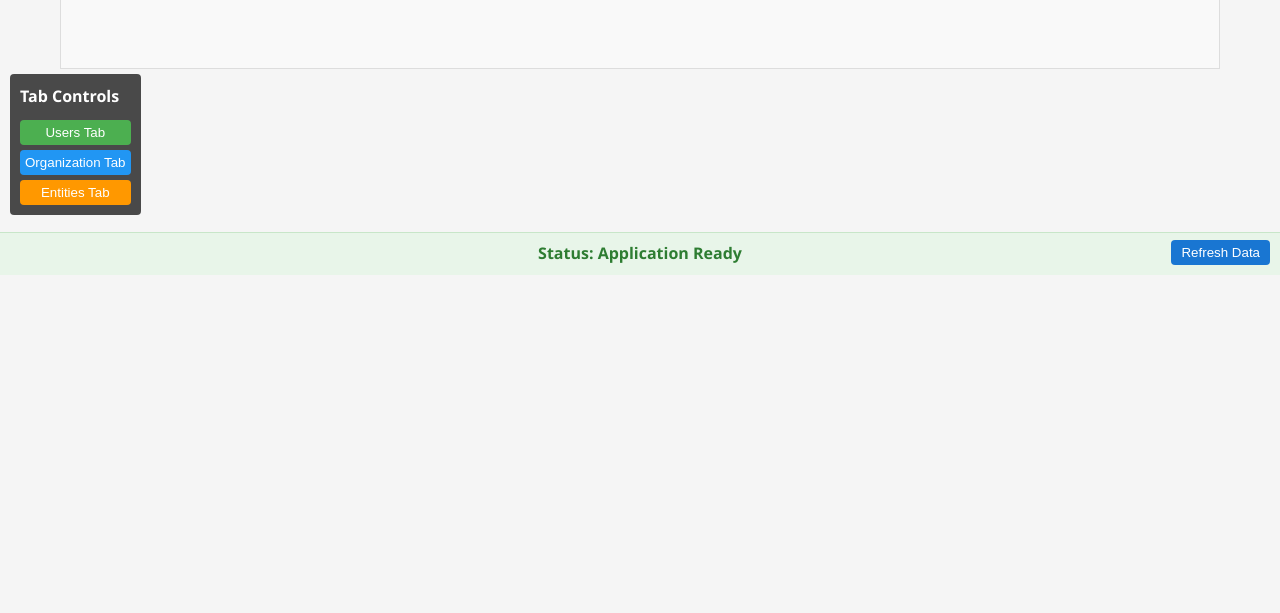
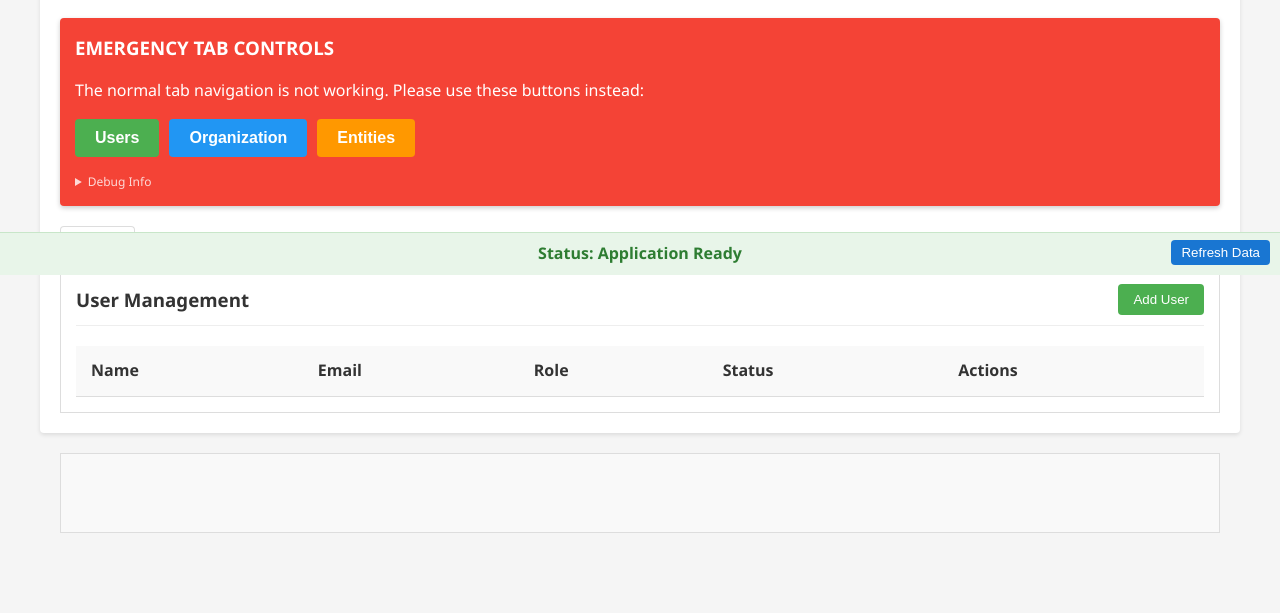
Before and after one commit to tpfbill/nonprofit-fund-accounting, a website: page index.html in a window 1280 px wide. Shown: the part 525-1138 px from the top of the page. Before the commit the page ends 800 px from the top, so only its background shows below. Drawn offline with Linux system fonts and the light colour scheme; no server answers.

Commit message:
Add emergency tab fix with complete tab system replacement

```diff
--- /dev/null
+++ b/emergency-tab-fix.js
@@ -0,0 +1,254 @@
+/**
+ * EMERGENCY TAB FIX - Complete replacement for tab functionality
+ * This is the most aggressive approach possible - completely bypassing the original tab system
+ */
+
+// Wait until the page is fully loaded
+window.addEventListener('load', function() {
+    console.log('EMERGENCY: Window fully loaded, starting emergency tab fix');
+
+    // Diagnostic info about the page
+    console.log('EMERGENCY DIAGNOSTICS:');
+    console.log('- Settings page exists:', !!document.getElementById('settings-page'));
+    console.log('- Users panel exists:', !!document.getElementById('settings-users'));
+    console.log('- Organization panel exists:', !!document.getElementById('settings-organization'));
+    console.log('- Entities panel exists:', !!document.getElementById('settings-entities'));
+
+    // Force the Settings page to be visible if needed
+    const settingsPage = document.getElementById('settings-page');
+    if (settingsPage) {
+        console.log('EMERGENCY: Found settings page, ensuring it is visible');
+        settingsPage.classList.add('active');
+
+        // Add a small delay to ensure the page is visible
+        setTimeout(createEmergencyTabControl, 500);
+    } else {
+        console.log('EMERGENCY: Settings page not found! Adding observer');
+        // If settings page isn't available yet, set up an observer to wait for it
+        const observer = new MutationObserver(function(mutations) {
+            for (const mutation of mutations) {
+                if (mutation.type === 'childList' && mutation.addedNodes.length) {
+                    for (const node of mutation.addedNodes) {
+                        if (node.id === 'settings-page') {
+                            console.log('EMERGENCY: Settings page added to DOM');
+                            node.classList.add('active');
+                            createEmergencyTabControl();
+                            observer.disconnect();
+                            return;
+                        }
+                    }
+                }
+            }
+        });
+
+        observer.observe(document.body, { childList: true, subtree: true });
+    }
+
+    // Force navigation to Settings page
+    const settingsNavItem = document.querySelector('.nav-item[data-page="settings"]');
+    if (settingsNavItem) {
+        console.log('EMERGENCY: Found settings nav item, clicking it');
+        settingsNavItem.click();
+    } else {
+        console.log('EMERGENCY: Settings nav item not found');
+    }
+});
+
+// Creates a complete replacement for the tab system
+function createEmergencyTabControl() {
+    console.log('EMERGENCY: Creating emergency tab control');
+
+    // Find or create container for emergency controls
+    let container = document.getElementById('emergency-tab-controls');
+
+    if (!container) {
+        // Create a styled container for the emergency tab controls
+        container = document.createElement('div');
+        container.id = 'emergency-tab-controls';
+        container.style.margin = '20px 0';
+        container.style.padding = '15px';
+        container.style.backgroundColor = '#f44336';
+        container.style.color = 'white';
+        container.style.borderRadius = '4px';
+        container.style.boxShadow = '0 2px 5px rgba(0,0,0,0.2)';
+
+        // Add a heading to explain the emergency controls
+        const heading = document.createElement('h3');
+        heading.textContent = 'EMERGENCY TAB CONTROLS';
+        heading.style.marginTop = '0';
+        heading.style.marginBottom = '15px';
+        container.appendChild(heading);
+
+        // Add explanation text
+        const explanation = document.createElement('p');
+        explanation.textContent = 'The normal tab navigation is not working. Please use these buttons instead:';
+        explanation.style.marginBottom = '15px';
+        container.appendChild(explanation);
+
+        // Add button container
+        const buttonContainer = document.createElement('div');
+        buttonContainer.style.display = 'flex';
+        buttonContainer.style.gap = '10px';
+
+        // Add buttons for each tab
+        const buttons = [
+            { text: 'Users', id: 'settings-users', color: '#4caf50' },
+            { text: 'Organization', id: 'settings-organization', color: '#2196f3' },
+            { text: 'Entities', id: 'settings-entities', color: '#ff9800' }
+        ];
+
+        buttons.forEach(btn => {
+            const button = document.createElement('button');
+            button.textContent = btn.text;
+            button.style.padding = '10px 20px';
+            button.style.fontSize = '16px';
+            button.style.backgroundColor = btn.color;
+            button.style.color = 'white';
+            button.style.border = 'none';
+            button.style.borderRadius = '4px';
+            button.style.cursor = 'pointer';
+            button.style.fontWeight = 'bold';
+
+            // Add hover effect
+            button.addEventListener('mouseover', function() {
+                this.style.opacity = '0.9';
+            });
+
+            button.addEventListener('mouseout', function() {
+                this.style.opacity = '1';
+            });
+
+            // Add click handler
+            button.addEventListener('click', function() {
+                console.log(`EMERGENCY: Button clicked for ${btn.id}`);
+                showTab(btn.id);
+            });
+
+            buttonContainer.appendChild(button);
+        });
+
+        container.appendChild(buttonContainer);
+
+        // Add debug info
+        const debugInfo = document.createElement('details');
+        debugInfo.style.marginTop = '15px';
+        debugInfo.style.fontSize = '12px';
+        debugInfo.style.color = 'rgba(255,255,255,0.8)';
+
+        const summary = document.createElement('summary');
+        summary.textContent = 'Debug Info';
+        debugInfo.appendChild(summary);
+
+        const debugContent = document.createElement('div');
+        debugContent.id = 'emergency-debug-info';
+        debugContent.style.marginTop = '10px';
+        debugContent.style.whiteSpace = 'pre-wrap';
+        debugContent.style.fontFamily = 'monospace';
+        debugContent.style.maxHeight = '200px';
+        debugContent.style.overflow = 'auto';
+        debugContent.style.backgroundColor = 'rgba(0,0,0,0.3)';
+        debugContent.style.padding = '10px';
+        debugContent.style.borderRadius = '4px';
+
+        const panelInfo = {
+            'settings-users': document.getElementById('settings-users'),
+            'settings-organization': document.getElementById('settings-organization'),
+            'settings-entities': document.getElementById('settings-entities')
+        };
+
+        debugContent.textContent = `Tab Panels Found:
+- Users Panel: ${!!panelInfo['settings-users']}
+- Organization Panel: ${!!panelInfo['settings-organization']}
+- Entities Panel: ${!!panelInfo['settings-entities']}
+
+Classes:
+- Users Panel: ${panelInfo['settings-users'] ? panelInfo['settings-users'].className : 'N/A'}
+- Organization Panel: ${panelInfo['settings-organization'] ? panelInfo['settings-organization'].className : 'N/A'}
+- Entities Panel: ${panelInfo['settings-entities'] ? panelInfo['settings-entities'].className : 'N/A'}`;
+
+        debugInfo.appendChild(debugContent);
+        container.appendChild(debugInfo);
+
+        // Find where to insert emergency controls
+        const settingsPage = document.getElementById('settings-page');
+
+        if (!settingsPage) {
+            console.error('EMERGENCY: Settings page still not found, cannot add emergency controls');
+            return;
+        }
+
+        // Find the tab container to replace
+        const tabContainer = settingsPage.querySelector('.tab-container');
+
+        if (tabContainer) {
+            console.log('EMERGENCY: Found tab container, replacing with emergency controls');
+            // Replace the original tab menu with our emergency controls
+            tabContainer.parentNode.insertBefore(container, tabContainer);
+        } else {
+            console.log('EMERGENCY: Tab container not found, adding emergency controls at top of settings page');
+            // Add at the top of settings page
+            settingsPage.insertBefore(container, settingsPage.firstChild);
+        }
+    }
+
+    // Show the first tab initially
+    showTab('settings-users');
+    console.log('EMERGENCY: Emergency tab control created and first tab shown');
+}
+
+// Function to show a specific tab
+function showTab(tabId) {
+    console.log(`EMERGENCY: Showing tab ${tabId}`);
+
+    // Find all tab panels
+    const panels = [
+        document.getElementById('settings-users'),
+        document.getElementById('settings-organization'),
+        document.getElementById('settings-entities')
+    ];
+
+    // Hide all panels
+    panels.forEach(panel => {
+        if (panel) {
+            console.log(`EMERGENCY: Hiding panel ${panel.id}`);
+            panel.classList.remove('active');
+            panel.style.display = 'none';
+        } else {
+            console.log('EMERGENCY: A panel was not found!');
+        }
+    });
+
+    // Show the selected panel
+    const selectedPanel = document.getElementById(tabId);
+    if (selectedPanel) {
+        console.log(`EMERGENCY: Showing panel ${tabId}`);
+        selectedPanel.classList.add('active');
+        selectedPanel.style.display = 'block';
+
+        // Update debug info
+        const debugInfo = document.getElementById('emergency-debug-info');
+        if (debugInfo) {
+            const panelInfo = {
+                'settings-users': document.getElementById('settings-users'),
+                'settings-organization': document.getElementById('settings-organization'),
+                'settings-entities': document.getElementById('settings-entities')
+            };
+
+            debugInfo.textContent = `Current Active Tab: ${tabId}
+
+Tab Panels Status:
+- Users Panel: ${panelInfo['settings-users'] ? 'Found' : 'Missing'} (Display: ${panelInfo['settings-users'] ? window.getComputedStyle(panelInfo['settings-users']).display : 'N/A'})
+- Organization Panel: ${panelInfo['settings-organization'] ? 'Found' : 'Missing'} (Display: ${panelInfo['settings-organization'] ? window.getComputedStyle(panelInfo['settings-organization']).display : 'N/A'})
+- Entities Panel: ${panelInfo['settings-entities'] ? 'Found' : 'Missing'} (Display: ${panelInfo['settings-entities'] ? window.getComputedStyle(panelInfo['settings-entities']).display : 'N/A'})
+
+Classes:
+- Users Panel: ${panelInfo['settings-users'] ? panelInfo['settings-users'].className : 'N/A'}
+- Organization Panel: ${panelInfo['settings-organization'] ? panelInfo['settings-organization'].className : 'N/A'}
+- Entities Panel: ${panelInfo['settings-entities'] ? panelInfo['settings-entities'].className : 'N/A'}`;
+        }
+    } else {
+        console.error(`EMERGENCY: Tab panel ${tabId} not found!`);
+    }
+}
+
+console.log('EMERGENCY TAB FIX: Script loaded');
--- a/index.html
+++ b/index.html
@@ -338,7 +338,7 @@
     <script src="src/js/db-connection-browser.js"></script>
     <script src="src/js/direct-button-fix.js"></script>
     <script src="src/js/modal-functions-fix.js"></script>
-    <script src="hardcoded-tab-fix.js"></script>
+    <script src="emergency-tab-fix.js"></script>
     <script src="fix-db-loading.js"></script>
     <script src="src/js/fix-status.js"></script>
 
```
